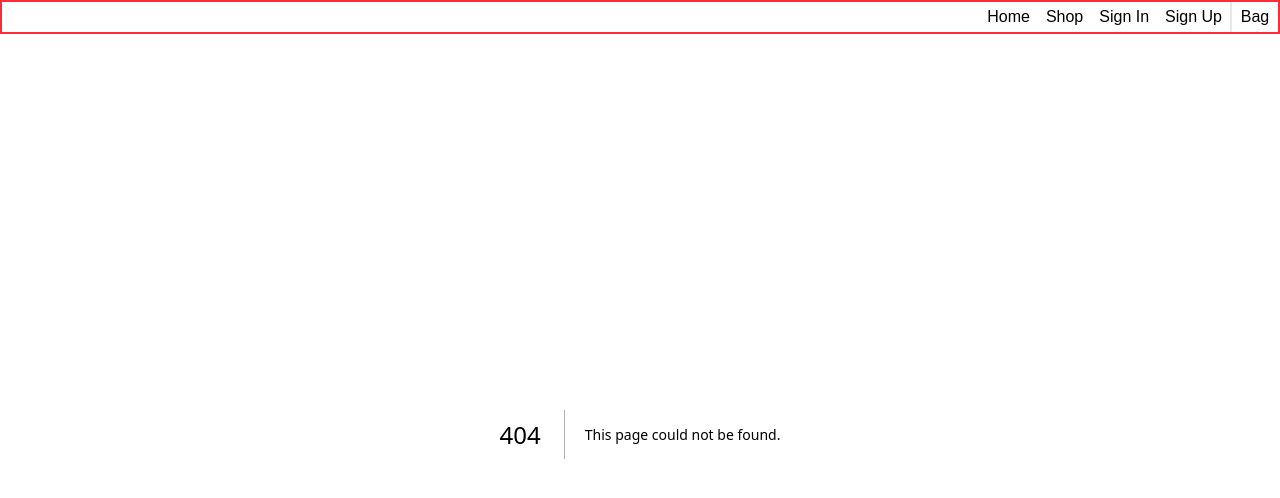
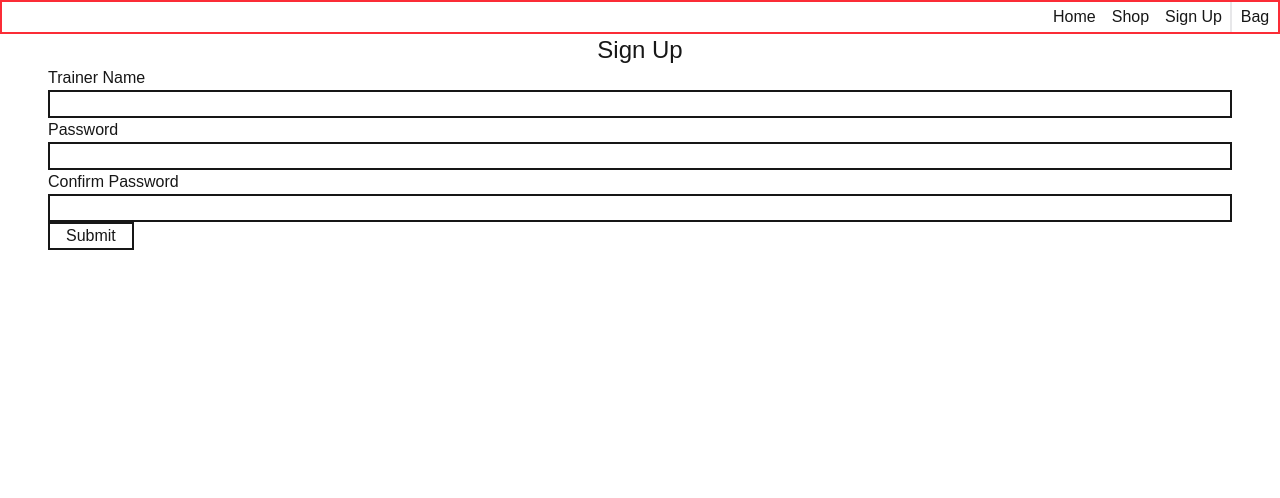
Before and after one commit to sebgutierrez/pokemart, a Next.js app: page /auth in a window 1280 px wide. Before the commit this address had no page. Shown: the top 498 px of the page. Built offline with nearby package versions, Linux system fonts and the light colour scheme.

Commit message:
display sign up validation errors

```diff
--- a/app/sign-up/page.tsx
+++ b/app/auth/page.tsx
@@ -3,23 +3,25 @@ import React, { useState, useRef } from 'react';
 
 const signUp = () => {
   const [loading, setLoading] = useState(false)
-  const [errors, setErrors] = useState([])
+  const [errors, setErrors] = useState({
+    username: [],
+    password: []
+  })
   const formData = useRef({
     username: "",
     password: "",
-    "confirm-password": "",
+    confirmPassword: "",
     region: ""
   })
 
-
   async function onSubmit(e: React.FormEvent<HTMLFormElement>){
     e.preventDefault()
-    if(formData.current.password !== formData.current["confirm-password"]){
+    if(formData.current.password !== formData.current.confirmPassword){
       alert("Oh oh! Passwords don't match!")
       return
     }
     setLoading(true)
-    const response = await fetch('/sign-up/sign-up', {
+    const response = await fetch('/auth/sign-up', {
       method: 'POST',
       headers: {
         'Content-Type': 'application/json',
@@ -33,7 +35,10 @@ const signUp = () => {
     if(response.ok){
       const responseJSON = await response.json()
       if(responseJSON.error){
-        setErrors(responseJSON.error)
+        setErrors({
+          username: responseJSON.error.username,
+          password: responseJSON.error.password
+        })
       } else {
         alert("Succefully created user!")
       }
@@ -57,13 +62,27 @@ const signUp = () => {
           <label htmlFor="username" className="">Trainer Name</label>
           <input type="text" id="username" name="username" className="border-2" onChange={onInputChange} required></input>
         </div>
+        {
+          errors?.username?.map((error, index) => {
+            return (
+              <div key={index} className="text-red-400">{error}</div>
+            )
+          })
+        }
         <div className="flex flex-col">
           <label htmlFor="password" className="">Password</label>
           <input type="password" id="password" name="password" className="border-2" onChange={onInputChange} required></input>
         </div>
+        {
+          errors?.password?.map((error, index) => {
+            return (
+              <div key={index} className="text-red-400">{error}</div>
+            )
+          })
+        }
         <div className="flex flex-col">
-          <label htmlFor="confirm-password" className="">Confirm Password</label>
-          <input type="password" id="confirm-password" name="confirm-password" className="border-2" onChange={onInputChange} required></input>
+          <label htmlFor="confirmPassword" className="">Confirm Password</label>
+          <input type="password" id="confirmPassword" name="confirmPassword" className="border-2" onChange={onInputChange} required></input>
         </div>
         {/* <div className="flex flex-col">
           <label htmlFor="region-select" className="">Region (Optional)</label>
--- a/app/sign-up/sign-up/route.ts
+++ b/app/auth/sign-up/route.ts
@@ -5,15 +5,15 @@ import { genSalt, hash } from "bcrypt-ts";
 async function usernameValidator(username: string): Promise<string[]> {
 	let errors = []
 	if(username.length <= 4){
-		errors.push("Username must be longer than 4 characters")
+		errors.push("Trainer name must be longer than 4 characters")
 	}
 	let unicode, i, len
-	for(i = 0, len = username.length; i < length; i++){
+	for(i = 0, len = username.length; i < len; i++){
 		unicode = username.charCodeAt(i)
 		if (!(unicode > 47 && unicode < 58) && // (0-9)
 			!(unicode > 64 && unicode < 91) && // (A-Z)
 			!(unicode > 96 && unicode < 123)) { // (a-z)
-			errors.push("Username must be alphanumeric")
+			errors.push("Trainer name must be alphanumeric")
 			break
    		}
 	}
@@ -26,7 +26,7 @@ async function passwordValidator(password: string): Promise<string[]>{
 		errors.push("Password must be longer than 4 characters")
 	}
 	let unicode, i, len
-	for(i = 0, len = password.length; i < length; i++){
+	for(i = 0, len = password.length; i < len; i++){
 		unicode = password.charCodeAt(i)
 		if (!(unicode > 47 && unicode < 58) && // (0-9)
 			!(unicode > 64 && unicode < 91) && // (A-Z)
@@ -46,15 +46,15 @@ export async function POST(request: Request) {
 	const formData = await request.json();
 	const username = formData.username
 	if(!username){
-		Response.json({
+		return Response.json({
 			error: {
-				username: "No username was submitted"
+				username: ["No trainer name was submitted"]
 			}
 		})
 	}
 	let usernameErrors = await usernameValidator(username)
 	if(usernameErrors.length != 0){
-		Response.json({
+		return Response.json({
 			error: {
 				username: usernameErrors
 			}
@@ -62,15 +62,15 @@ export async function POST(request: Request) {
 	}
 	const password = formData.password
 	if(!password){
-		Response.json({
+		return Response.json({
 			error: {
-				password: "No password was submitted"
+				password: ["No password was submitted"]
 			}
 		})
 	}
 	let passwordErrors = await passwordValidator(password)
 	if(passwordErrors.length != 0){
-		Response.json({
+		return Response.json({
 			error: {
 				password: passwordErrors
 			}
--- a/app/layout.tsx
+++ b/app/layout.tsx
@@ -17,11 +17,11 @@ export default function RootLayout({
             <li>
               <Link href="/shop">Shop</Link>
             </li>
+            {/* <li>
+              <Link href="/auth">Sign In</Link>
+            </li> */}
             <li>
-              <Link href="/sign-in">Sign In</Link>
-            </li>
-            <li>
-              <Link href="/sign-up">Sign Up</Link>
+              <Link href="/auth">Sign Up</Link>
             </li>
           </ul>
           <div className="border-l-2 pl-2 border-slate-900/10 cursor-pointer">
--- a/app/shop/items/route.ts
+++ b/app/shop/items/route.ts
@@ -8,11 +8,11 @@ export async function POST(request: Request) {
 	const formData = await request.json();
 	const categoryValue = formData.category
 	if(!categoryValue){
-		Response.json({ error: "No category was submitted" })
+		return Response.json({ error: "No category was submitted" })
 	}
 	let query
 	if(!categorySelectOptions.includes(categoryValue)){
-		Response.json({ error: "Invalid category" })
+		return Response.json({ error: "Invalid category" })
 	} else {
 		query = {
 			where: {
@@ -22,7 +22,7 @@ export async function POST(request: Request) {
 	}
 	const sortValue = formData.sort
 	if(!formData.sort && !sortSelectOptions.includes(sortValue)){
-		Response.json({ error: "Invalid sorting method" })
+		return Response.json({ error: "Invalid sorting method" })
 	} else {
 		const [sortField, sortMethod] = sortValue.split("-")
 		query = {
--- a/app/sign-in/page.tsx
+++ /dev/null
@@ -1,7 +0,0 @@
-const signIn = () => {
-  return (
-    <div className="text-center text-2xl text-blue">Sign In</div>
-  );
-};
-
-export default signIn;
```
Also changed, not shown: app/auth/sign-in/route.ts (added).
